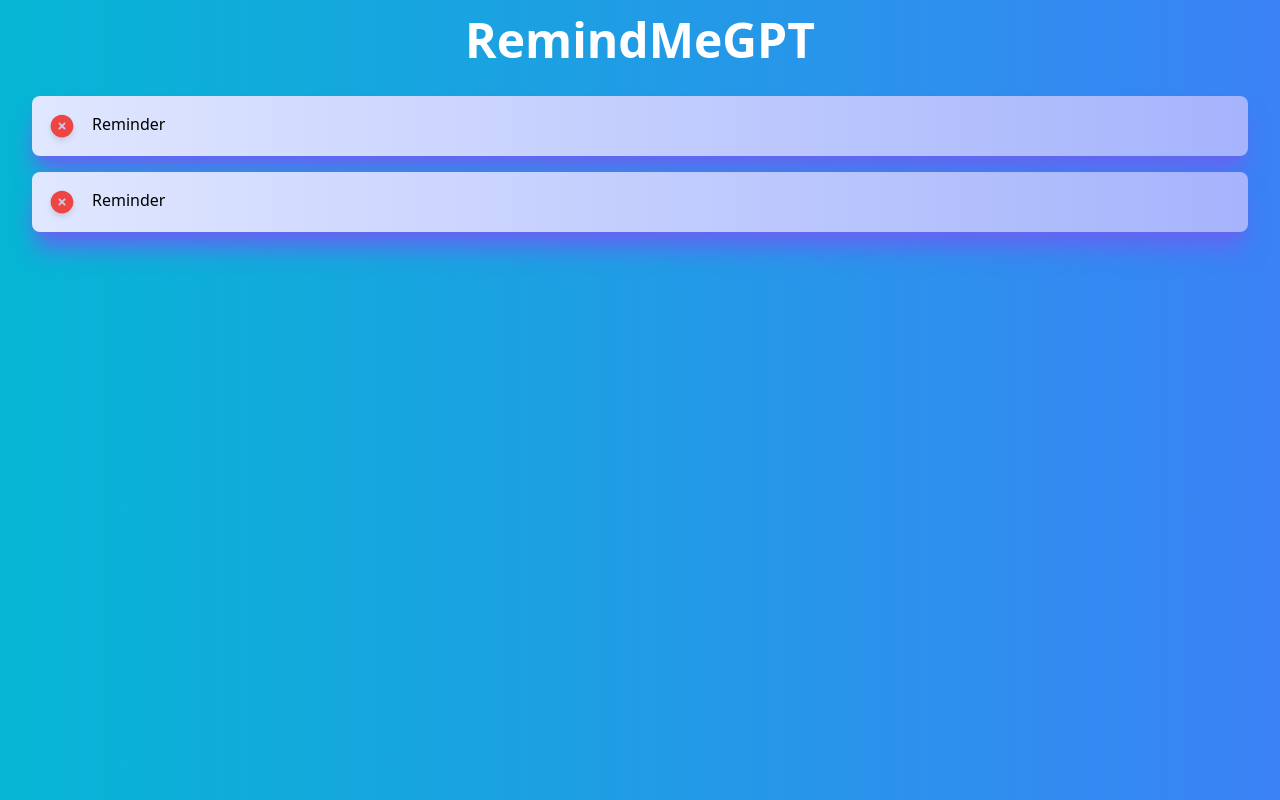
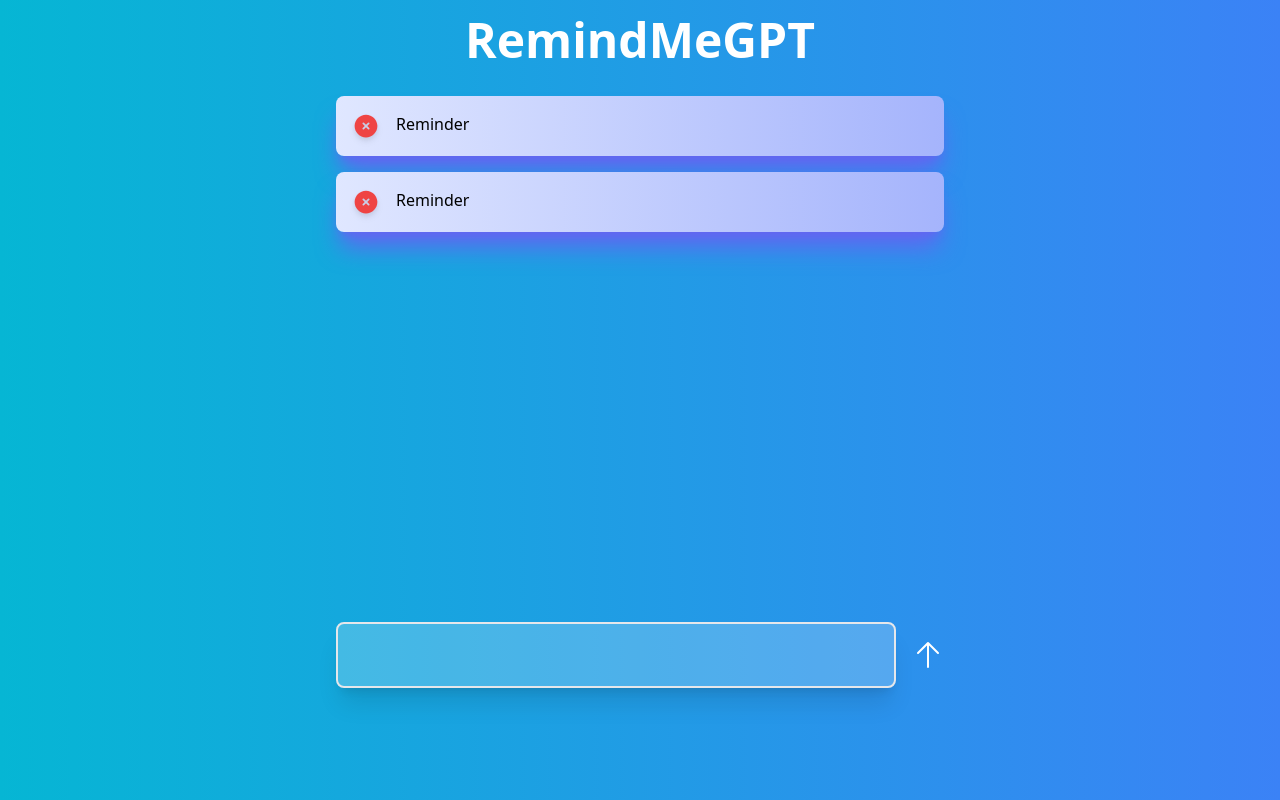
Before and after one commit to afonso07/RemindMeGPT, a Next.js app: page / in a window 1280 px wide. Built offline with nearby package versions, Linux system fonts and the light colour scheme.

Commit message:
added icon button

```diff
--- /dev/null
+++ b/components/InputBox.tsx
@@ -0,0 +1,18 @@
+import React from "react";
+import TextareaAutosize from "react-textarea-autosize";
+import { ArrowUpIcon } from "@heroicons/react/24/solid";
+
+const InputBox = () => {
+  return (
+    <div className="w-full flex justify-center align-center  mb-20 gap-4  lg:w-1/2">
+      <div className="shadow-xl shadow-indigo-500bg-white w-full rounded-lg border-2 bg-white/20 text-white max-h-56 overflow-auto">
+        <TextareaAutosize className="w-full h-full bg-transparent text-white p-4 outline-none resize-none" />
+      </div>
+      <button className="">
+        <ArrowUpIcon className="h-8 w-8 text-white hover:scale-110" />
+      </button>
+    </div>
+  );
+};
+
+export default InputBox;
--- a/components/MainPage.tsx
+++ b/components/MainPage.tsx
@@ -1,16 +1,20 @@
 import React from "react";
 import Reminder from "./Reminder";
+import InputBox from "./InputBox";
 
 const MainPage = () => {
   return (
-    <div className="h-screen p-4 bg-gradient-to-r from-cyan-500 to-blue-500">
+    <div className="h-screen p-4 bg-gradient-to-r from-cyan-500 to-blue-500 flex flex-col">
       <div className="w-full flex justify-center text-5xl font-bold">
         <span className="text-white">RemindMeGPT</span>
       </div>
-      <div className="w-full p-4 mt-4">
-        <div className="flex flex-col items-center gap-4">
-          <Reminder />
-          <Reminder />
+      <div className="w-full p-4 mt-4 h-full">
+        <div className="flex flex-col h-full items-center">
+          <div className="w-full flex flex-col gap-4 items-center flex-grow lg:w-1/2 ">
+            <Reminder />
+            <Reminder />
+          </div>
+          <InputBox/>
         </div>
       </div>
     </div>
--- a/components/Reminder.tsx
+++ b/components/Reminder.tsx
@@ -3,7 +3,7 @@ import { CheckCircleIcon, XCircleIcon } from "@heroicons/react/24/solid";
 
 const Reminder = ({ completed = false }: { completed?: boolean }) => {
   return (
-    <div className="transition-all bg-gradient-to-r from-indigo-100 to-indigo-300  shadow-xl shadow-indigo-500 ring-offset-2 ring-blue-200 ring-offset-indigo-500 hover:ring-4 w-full w-1/2 p-4 rounded-lg">
+    <div className="transition-all bg-gradient-to-r from-indigo-100 to-indigo-300  shadow-xl shadow-indigo-500 ring-offset-2 ring-blue-200 ring-offset-indigo-500 hover:ring-4 w-full p-4 rounded-lg">
       <div className="flex gap-4">
         <span>
           {completed ? (
--- a/package.json
+++ b/package.json
@@ -18,6 +18,7 @@
     "next": "13.2.4",
     "react": "18.2.0",
     "react-dom": "18.2.0",
+    "react-textarea-autosize": "^8.4.0",
     "typescript": "5.0.2"
   },
   "devDependencies": {
```
Also changed, not shown: 1 other file (tests, documents, lock files or other folders).
